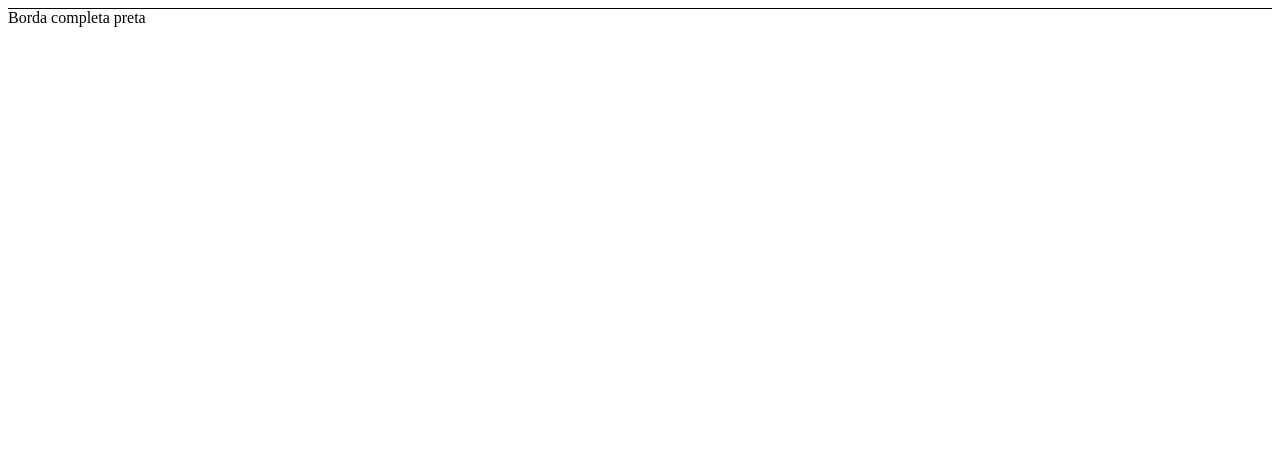
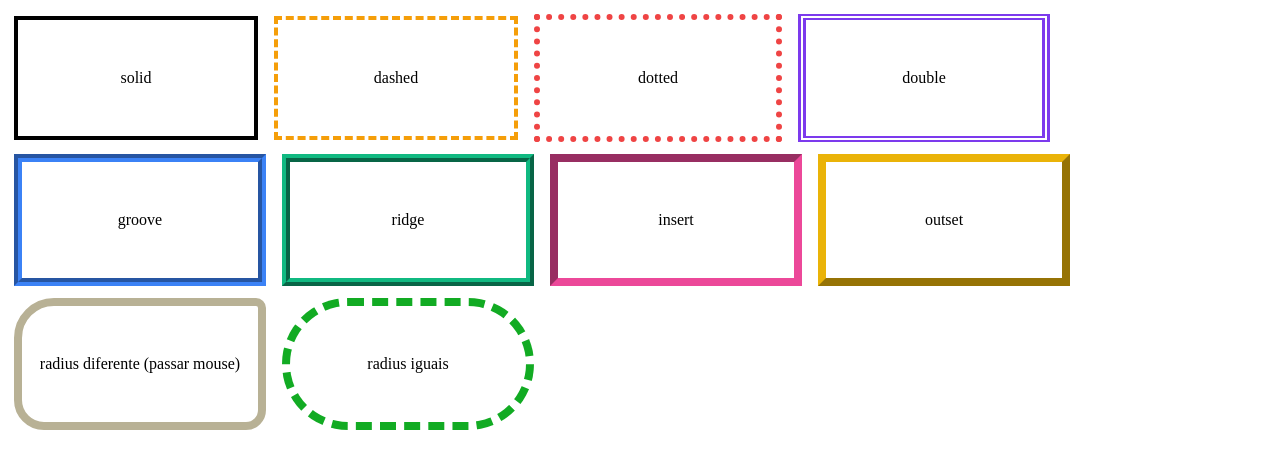
Before and after one commit to LeticiaCardos0/super-dev-8-curso-css, a plain HTML site: page public/bordas.html in a window 1280 px wide. Drawn offline with Linux system fonts and the light colour scheme.

Commit message:
add bordas estilizadas

```diff
--- a/assets/css/bordas.css
+++ b/assets/css/bordas.css
@@ -1,6 +1,89 @@
-div {
+.demonstracao {
+    display: inline-flex;
+    align-items: center;
+    justify-content: center;
+    min-width: 220px;
+    height: 100px;
+    margin: 6px;
+    padding: 8px;
+}
+
+/*
+top => parte cima
+righit => direita
+bottom => parte baixa
+left => esquerda
+*/
+.borda-solid {
+    /*topo*/
     border-top-style: solid;
     border-top-color: black;
-    border-top-width: 1px;
+    border-top-width: 4px;
 
+    /*direita*/
+    border-right-style: solid;
+    border-right-color: black;
+    border-right-width: 4px;
+
+    /*baixo*/
+    border-bottom-style: solid;
+    border-bottom-color: black;
+    border-bottom-width: 4px;
+    /*esquerda*/
+    border-left-style: solid;
+    border-left-color: black;
+    border-left-width: 4px;
 }
+
+.borda-dashed {
+    border-top: 4px dashed #f59e09;
+    border-right: 4px dashed #f59e09;
+    border-bottom: 4px dashed #f59e09;
+    border-left: 4px dashed #f59e09;
+}
+
+.borda-dotted {
+    border-width: 6px 6px 6px 6px;
+    border-style: dotted dotted dotted dotted;
+    border-color: #ef4444 #ef4444 #ef4444 #ef4444;
+}
+
+.borda-double {
+    border-width: 6px 8px;
+    border-color: #7c3aed;
+    border-style: double;
+}
+
+.borda-groove {
+    border: 8px #3b82f6 groove;
+}
+
+.borda-ridge {
+    border: 8px #10b981 ridge;
+}
+
+.borda-insert {
+    border: 8px #ec4899 inset;
+}
+
+.borda-outset {
+    border: 8px #eab308 outset;
+}
+
+.borda-radius-diferente{
+    border: 8px #b8b195 solid;
+    border-top-right-radius: 10px;
+    border-bottom-right-radius: 20px;
+    border-bottom-left-radius: 30px;
+    border-top-left-radius: 40px;
+}
+.borda-radius-diferente:hover{
+    border-color: #6e6a59;
+    cursor: pointer;
+}
+
+.borda-radius-iguais{
+    border: 8px #12ab23 dashed;
+    border-radius: 100px;
+}
+div
--- a/public/bordas.html
+++ b/public/bordas.html
@@ -8,7 +8,19 @@
     <link rel="stylesheet" href="../assets/css/bordas.css">
 </head>
 <body>
-    <div>Borda completa preta</div>
+
+    <div class="demonstracao borda-solid">solid</div>
+    <div class="demonstracao borda-dashed">dashed</div>
+    <div class="demonstracao borda-dotted">dotted</div>
+    <div class="demonstracao borda-double">double</div>
+    <div class="demonstracao borda-groove">groove</div>
+    <div class="demonstracao borda-ridge">ridge</div>
+    <div class="demonstracao borda-insert">insert</div>
+    <div class="demonstracao borda-outset">outset</div>
+
+    <div class="demonstracao borda-radius-diferente">radius diferente (passar mouse)</div>
+    <div class="demonstracao borda-radius-iguais">radius iguais</div>
+
 
 </body>
 </html>
```
Also changed, not shown: public/seletores.html (+1 -0 lines).
